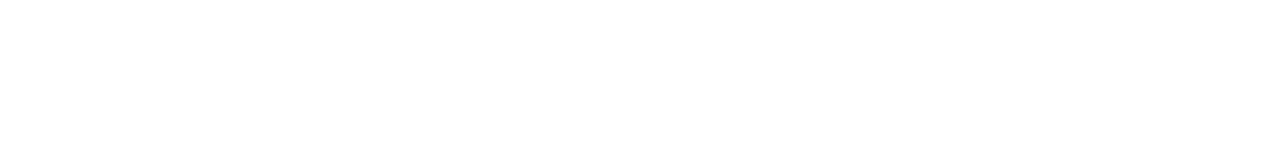
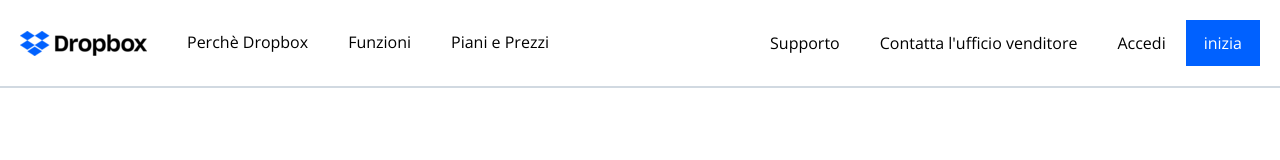
Before and after one commit to RiccardoImperato/htmlcss-dropbox, a plain HTML site: page index.html in a window 1280 px wide. Drawn offline with nearby package versions, Linux system fonts and the light colour scheme.

Commit message:
feat: menu navigazione header

```diff
--- a/css/style.css
+++ b/css/style.css
@@ -18,9 +18,57 @@ body {
 
 /* #region COMMON*/
 
+img {
+    display: block;
+}
+
+.btn button {
+    all: unset;
+    padding: 12px 18px;
+    color: #ffffff;
+    background-color: #0061ff;
+    cursor: pointer;
+}
+
 /* #endregion COMMON*/
 
 /* #region HEADER*/
+
+header {
+    height: 80px;
+}
+
+header .menu {
+    padding: 20px;
+    position: fixed;
+    top: 0;
+    left: 0;
+    right: 0;
+    display: flex;
+    justify-content: space-between;
+    background-color: #ffffff;
+    border-bottom: 2px solid #d1d9e1;
+}
+
+header .left-menu,
+header .right-menu {
+    display: flex;
+    align-items: center;
+    gap: 20px;
+}
+
+header .menu li a {
+    text-decoration: none;
+    color: inherit;
+}
+
+header .menu ul {
+    list-style-type: none;
+    display: flex;
+    gap: 40px;
+}
+
+
 
 /* #endregion HEADER*/
 
--- a/index.html
+++ b/index.html
@@ -33,6 +33,44 @@
     <!-- Header -->
     <header>
 
+        <nav class="menu">
+            <div class="left-menu">
+                <ul>
+                    <li>
+                        <img src="/img/logo-small.png" alt="Logo Dropbox">
+                    </li>
+                    <li>
+                        <a href="">Perchè Dropbox</a>
+                    </li>
+                    <li>
+                        <a href="">Funzioni</a>
+                    </li>
+                    <li>
+                        <a href="">Piani e Prezzi</a>
+                    </li>
+                </ul>
+            </div>
+
+            <div class="right-menu">
+                <ul>
+                    <li>
+                        <a href="">Supporto</a>
+                    </li>
+                    <li>
+                        <a href="">Contatta l'ufficio venditore</a>
+                    </li>
+                    <li>
+                        <a href="">Accedi</a>
+                    </li>
+                </ul>
+
+                <div class="btn">
+                    <button>inizia</button>
+                </div>
+            </div>
+
+        </nav>
+
     </header>
     <!-- /Header -->
 
```
Also changed, not shown: img/logo-small.png (added).
